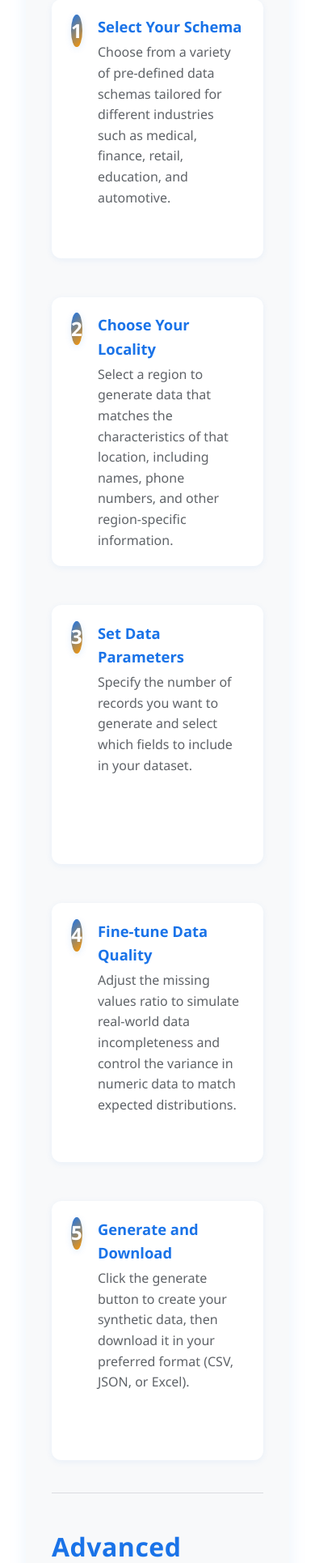
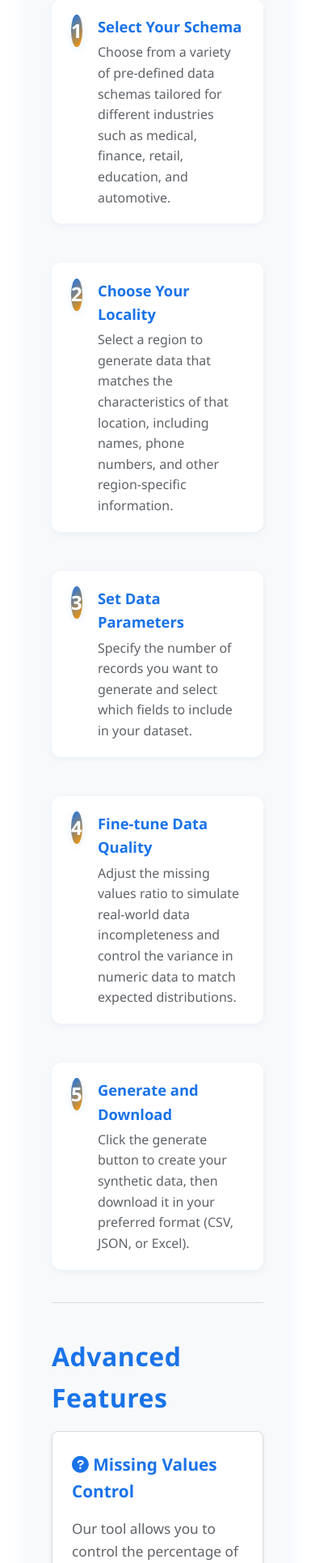
Before and after one commit to harsh-kakadiya1/DataMimic.io-Version2, a Flask app: page /about in a window 390 px wide. Shown: the part 1036-2966 px from the top of the page at 81% size. Run offline with Flask 3, Linux system fonts and the light colour scheme.

Commit message:
Remove styles for steps list, simplifying CSS and improving maintainability

```diff
--- a/static/css/style.css
+++ b/static/css/style.css
@@ -1,62 +1,3 @@
-.steps-list {
-    list-style: none;
-    padding: 0;
-    margin: 2rem 0 0 0;
-    display: flex;
-    flex-wrap: nowrap;
-    gap: 2rem;
-    justify-content: center;
-}
-.steps-list li {
-    display: flex;
-    align-items: flex-start;
-    background: var(--white);
-    border-radius: 12px;
-    box-shadow: 0 2px 8px rgba(26, 115, 232, 0.07);
-    padding: 1.2rem 1.5rem;
-    flex: 1 1 0;
-    min-width: 220px;
-    max-width: 260px;
-    margin-bottom: 0;
-    transition: box-shadow 0.2s;
-}
-.steps-list li:hover {
-    box-shadow: 0 6px 18px rgba(26, 115, 232, 0.13);
-}
-@media (max-width: 1200px) {
-    .steps-list {
-        gap: 1.2rem;
-    }
-    .steps-list li {
-        min-width: 180px;
-        max-width: 220px;
-        padding: 1rem 1rem;
-    }
-}
-@media (max-width: 900px) {
-    .steps-list {
-        flex-wrap: wrap;
-        gap: 1rem;
-    }
-    .steps-list li {
-        min-width: 160px;
-        max-width: 100%;
-        flex: 1 1 45%;
-        margin-bottom: 1rem;
-    }
-}
-@media (max-width: 600px) {
-    .steps-list {
-        flex-direction: column;
-        gap: 1rem;
-    }
-    .steps-list li {
-        min-width: 0;
-        max-width: 100%;
-        flex: 1 1 100%;
-        margin-bottom: 1rem;
-    }
-}
 :root {
     --primary-blue: #1a73e8;
     --secondary-blue: #4285f4;
```
